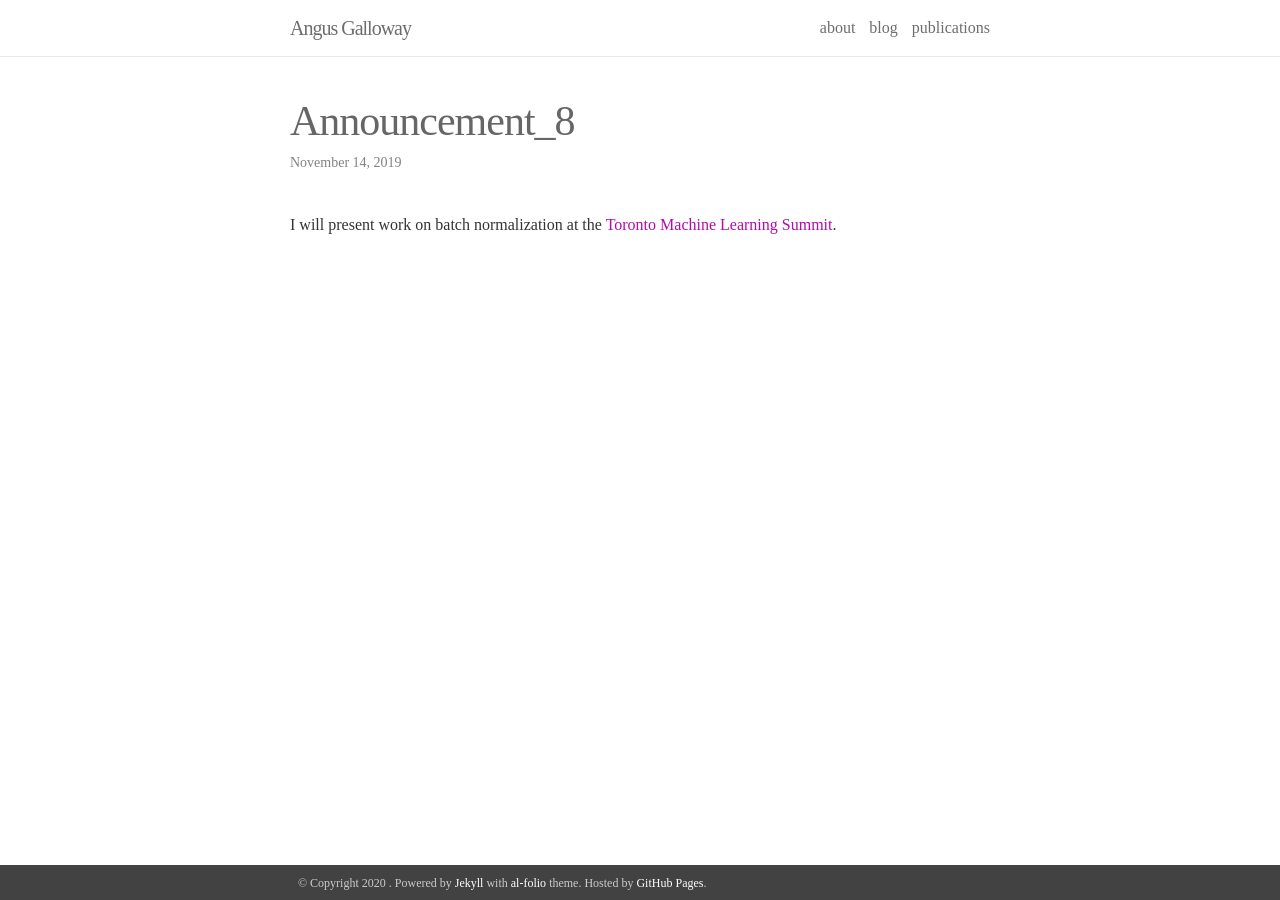
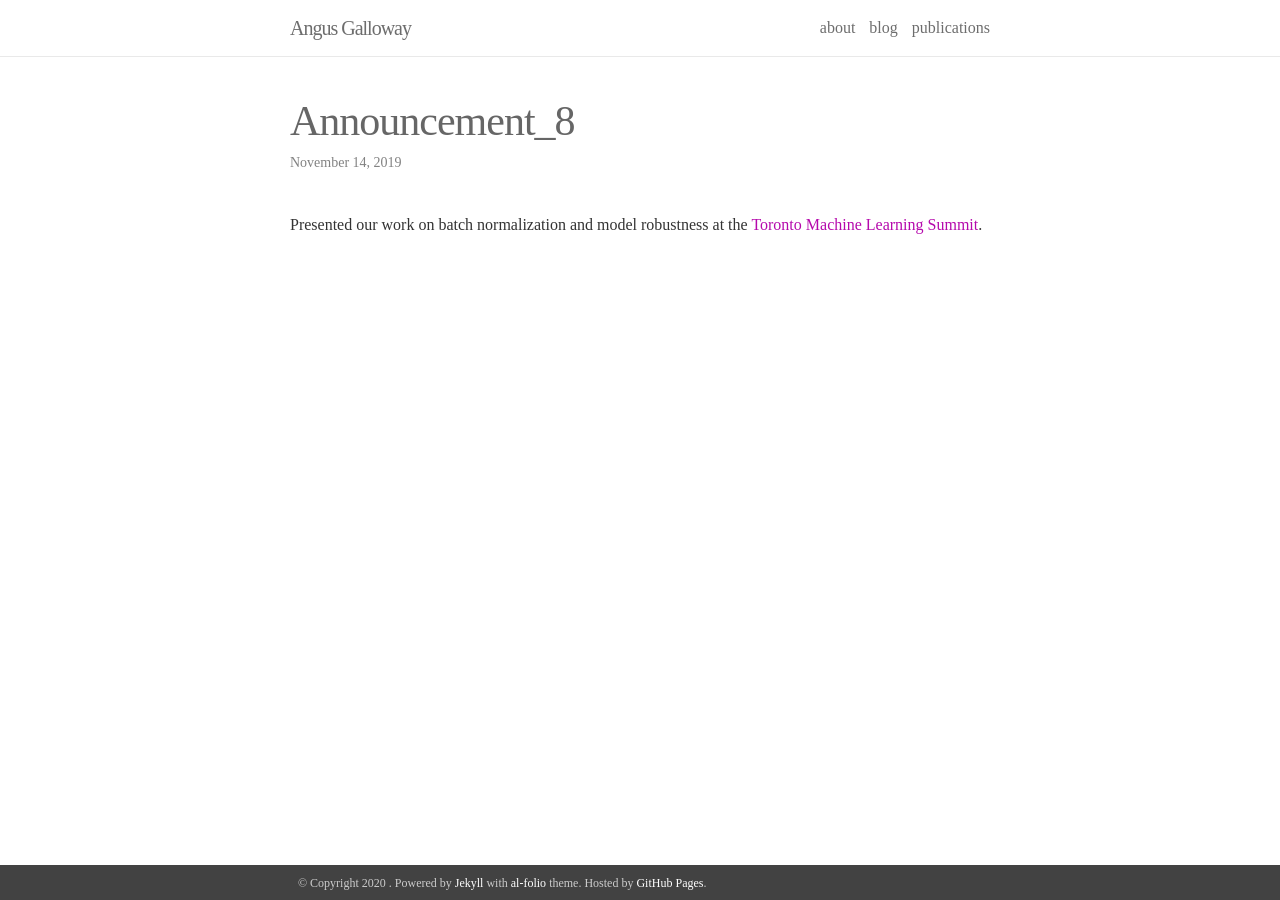
Before and after one commit to AngusG/angusg.github.io, a Jekyll site: the page built from _news/announcement_8.md, in a window 1280 px wide. Built offline with Jekyll 4.4.1, drawn with Linux system fonts in a browser that asks for light colours; nearby versions of some CDN libraries.

Commit message:
update news

```diff
--- a/_news/announcement_8.md
+++ b/_news/announcement_8.md
@@ -4,5 +4,5 @@ date: 2019-11-14 14:29:00-0400
 inline: true
 ---
 
-I will present work on batch normalization at the
+Presented our work on batch normalization and model robustness at the
 [Toronto Machine Learning Summit](https://torontomachinelearning.com/).
```
Also changed, not shown: _news/announcement_10.md (added, +9 -0 lines).
